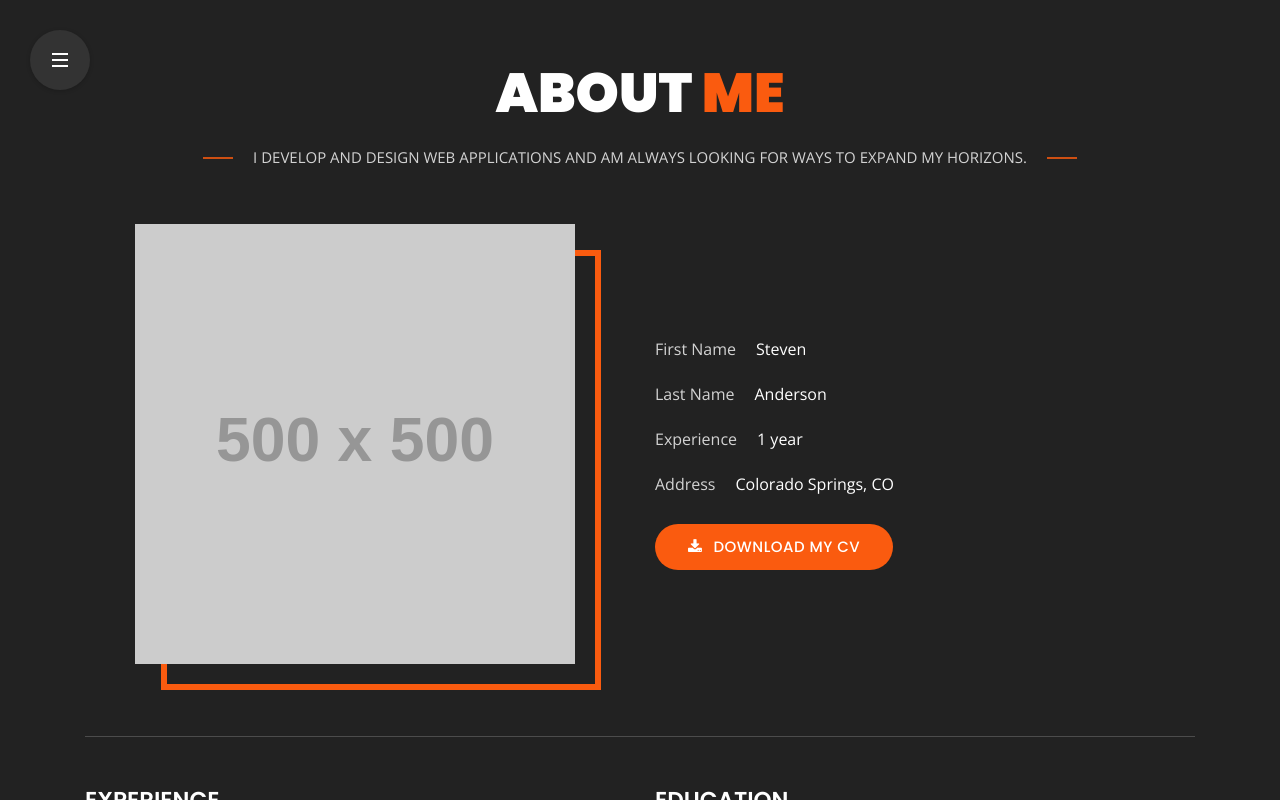
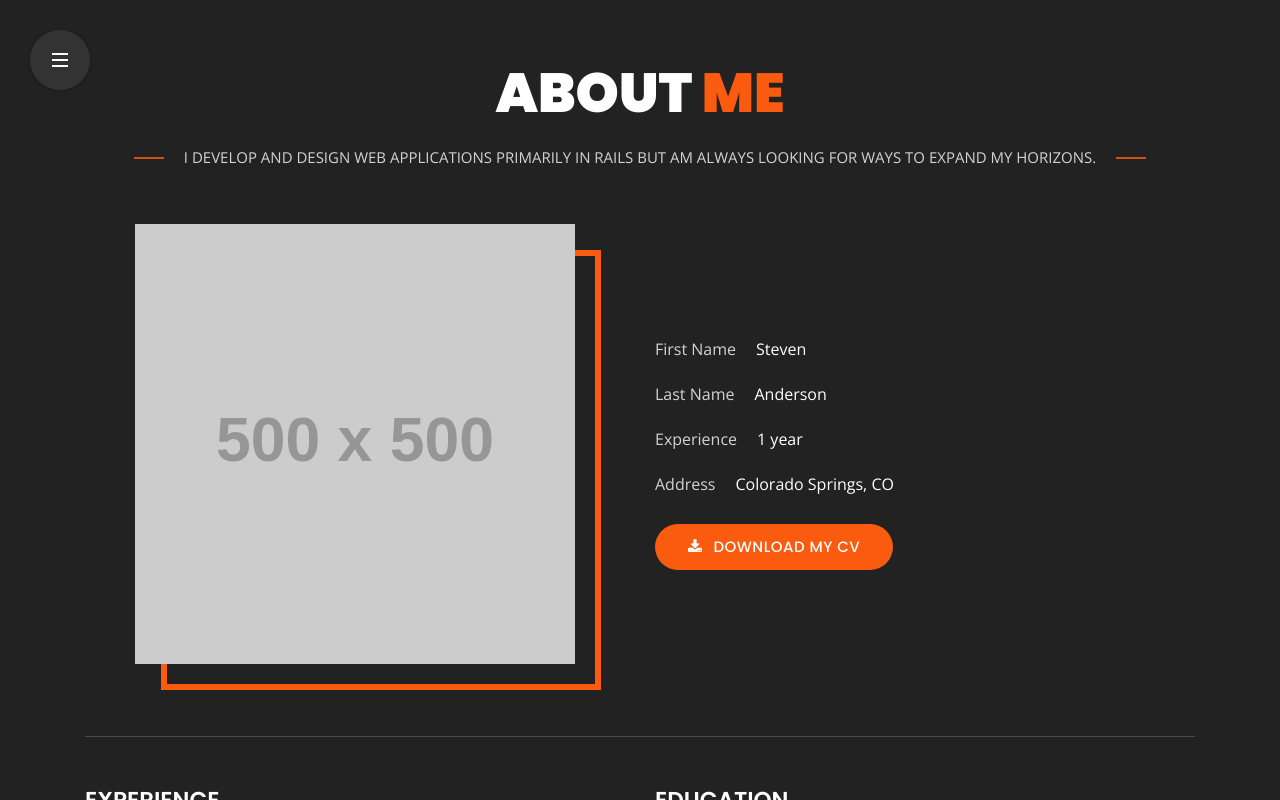
Before and after one commit to alerrian/portfolio_go, a plain HTML site: page templates/index.html in a window 1280 px wide. Both pictures are taken after a click on the link "MORE ABOUT ME". Drawn offline with nearby package versions, Linux system fonts and the light colour scheme; placeholder pictures from the web are drawn by us.

Commit message:
Fix header statement on about page

```diff
--- a/templates/index.html
+++ b/templates/index.html
@@ -123,7 +123,7 @@
                 <!-- Main Heading Starts -->
                 <div class="container page-title text-center">
                     <h2 class="text-center">about <span>me</span></h2>
-                    <span class="title-head-subtitle">I develop and design web applications and am always looking for ways to expand my horizons.</span>
+                    <span class="title-head-subtitle">I develop and design web applications primarily in rails but am always looking for ways to expand my horizons.</span>
                 </div>
                 <!-- Main Heading Ends -->
                 <div class="container infos">
```
